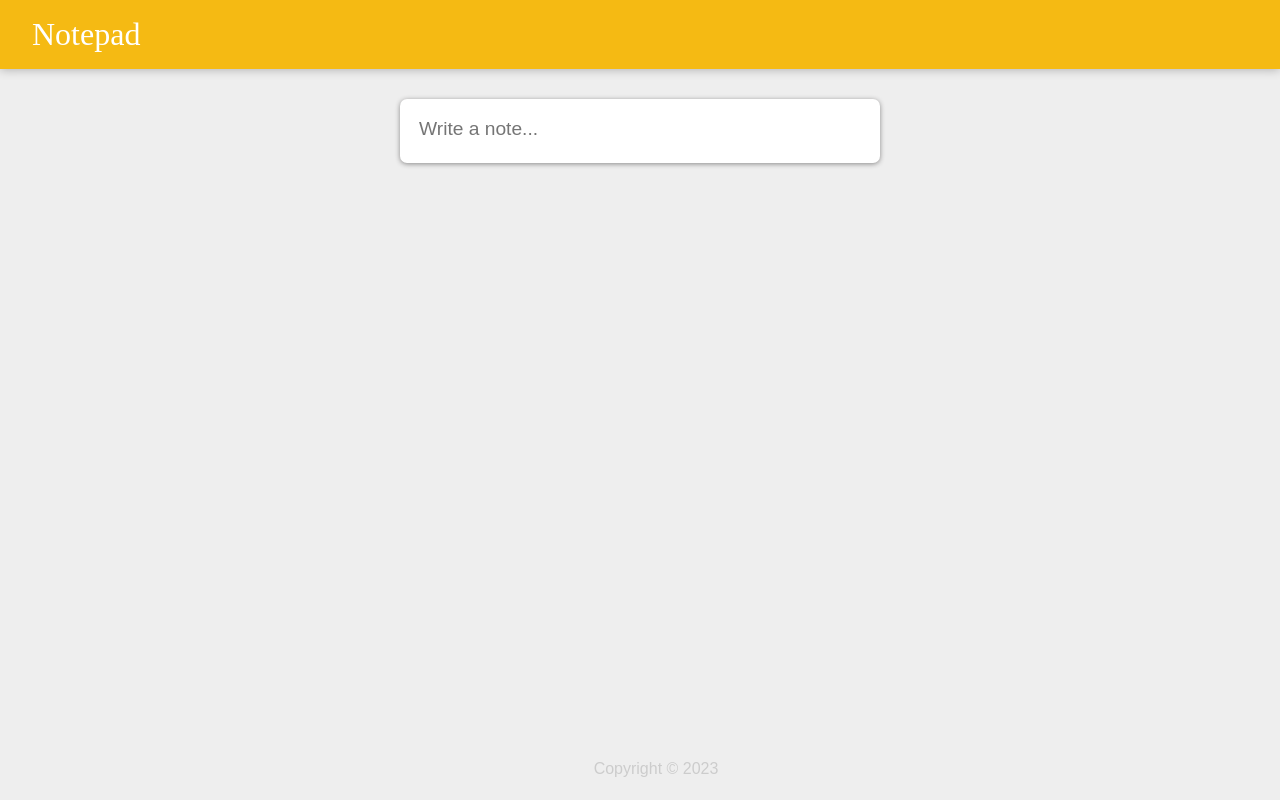
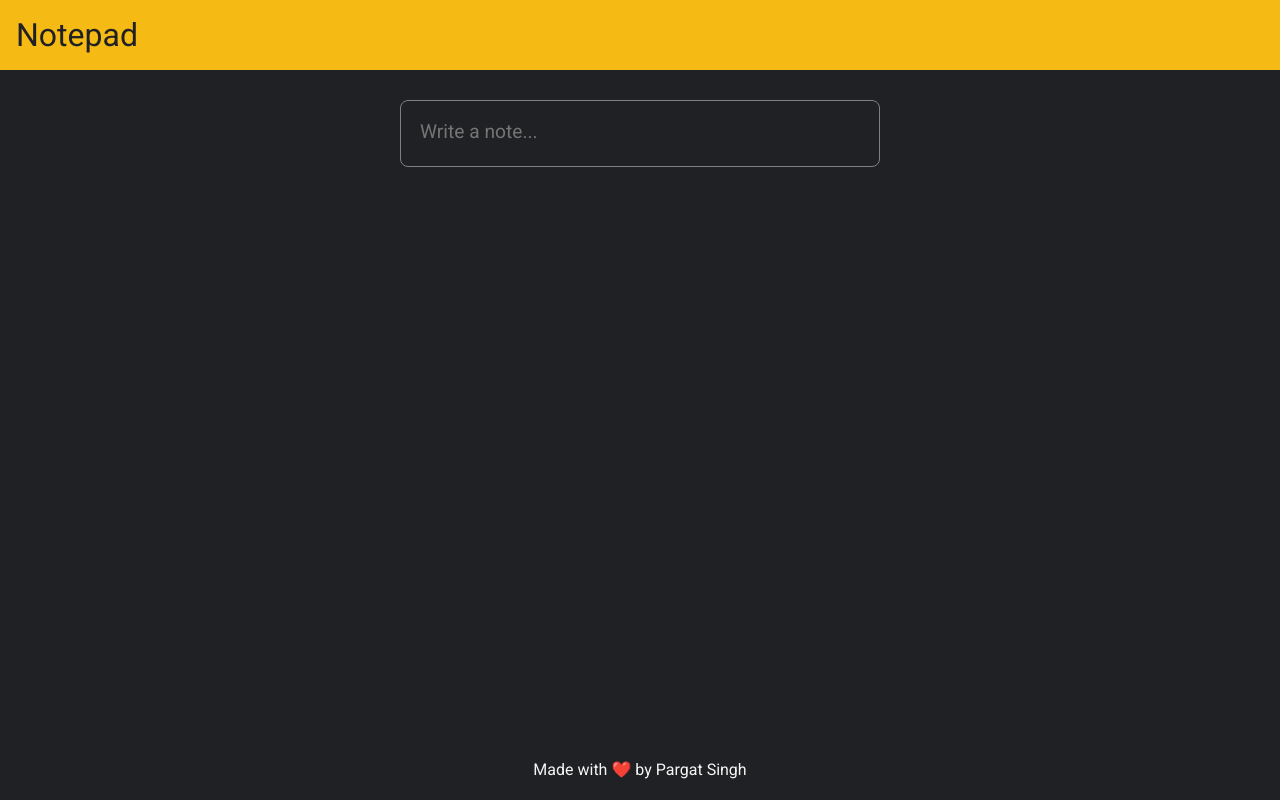
Before and after one commit to Pargat-Dhanjal/Notepad, a React (Create React App) app: page / in a window 1280 px wide. Built offline with nearby package versions, Linux system fonts and the light colour scheme.

Commit message:
feat: dark mode

```diff
--- a/public/styles.css
+++ b/public/styles.css
@@ -5,25 +5,22 @@
 }
 
 html {
-  font-family: "Montserrat", sans-serif;
+  font-family: "Roboto", sans-serif;
 }
 
 body {
-  background: #eee;
-  padding: 0 16px;
+  background: #202124;
 }
 
 header {
   background-color: #f5ba13;
-  margin: auto -16px;
-  padding: 16px 32px;
-  box-shadow: 0 0 10px 0 rgba(0, 0, 0, 0.3);
+  padding: 1rem;
 }
 
 header h1 {
-  color: #fff;
-  font-family: "McLaren", cursive;
-  font-weight: 200;
+  color: #202124;
+  font-family: "Roboto", sans-serif;
+  font-weight: 400;
 }
 
 footer {
@@ -35,26 +32,35 @@ footer {
 }
 
 footer p {
-  color: #ccc;
+  color: whitesmoke;
+}
+
+footer a{
+  color: whitesmoke;
+  text-decoration: none;
+}
+footer a:hover{
+  color: yellow;
 }
 
 .note {
-  background: #fff;
-  border-radius: 7px;
-  box-shadow: 0 2px 5px #ccc;
-  padding: 10px;
-  width: 240px;
+  background: #202124;
+  color: whitesmoke;
+  border: 1px solid gray;
+  border-radius: 0.5rem;
+  padding: 2rem;
+  width: 15rem;
   margin: 16px;
   float: left;
 }
 
 .note h1 {
-  font-size: 1.1em;
+  font-size: 1.2rem;
   margin-bottom: 6px;
 }
 
 .note p {
-  font-size: 1.1em;
+  font-size: 1.1rem;
   margin-bottom: 10px;
   white-space: pre-wrap;
   word-wrap: break-word;
@@ -62,6 +68,7 @@ footer p {
 
 .note button {
   position: relative;
+  background: transparent;
   float: right;
   margin-right: 10px;
   color: #f5ba13;
@@ -76,14 +83,16 @@ form.create-note {
   position: relative;
   width: 480px;
   margin: 30px auto 20px auto;
-  background: #fff;
+  background: #202124;
   padding: 15px;
-  border-radius: 7px;
-  box-shadow: 0 1px 5px rgb(138, 137, 137);
+  border: 1px solid gray;
+  border-radius: 0.5rem;
 }
 
 form.create-note input,
 form.create-note textarea {
+  background-color: #202124;
+  color: whitesmoke;
   width: 100%;
   border: none;
   padding: 4px;
@@ -93,17 +102,18 @@ form.create-note textarea {
   resize: none;
 }
 
+
 form.create-note button {
   position: absolute;
   right: 18px;
   bottom: -18px;
   background: #f5ba13;
-  color: #fff;
+  color: #202124;
   border: none;
-  border-radius: 50%;
+  border: 1px solid gray;
+  border-radius: 0.5rem;
   width: 36px;
   height: 36px;
-  box-shadow: 0 1px 3px rgba(0, 0, 0, 0.3);
   cursor: pointer;
   outline: none;
 }
--- a/src/components/Footer.jsx
+++ b/src/components/Footer.jsx
@@ -1,11 +1,9 @@
 import React from "react";
-
-const currentYear = new Date().getFullYear();
 
 function Footer(){
     return (
         <footer>
-            <p>Copyright © {currentYear}</p>
+            <p>Made with ❤️ by <a href="https://github.com/Pargat-Dhanjal" target="_blank" rel="noreferrer">Pargat Singh</a> </p>
         </footer>
     );
 }
```
